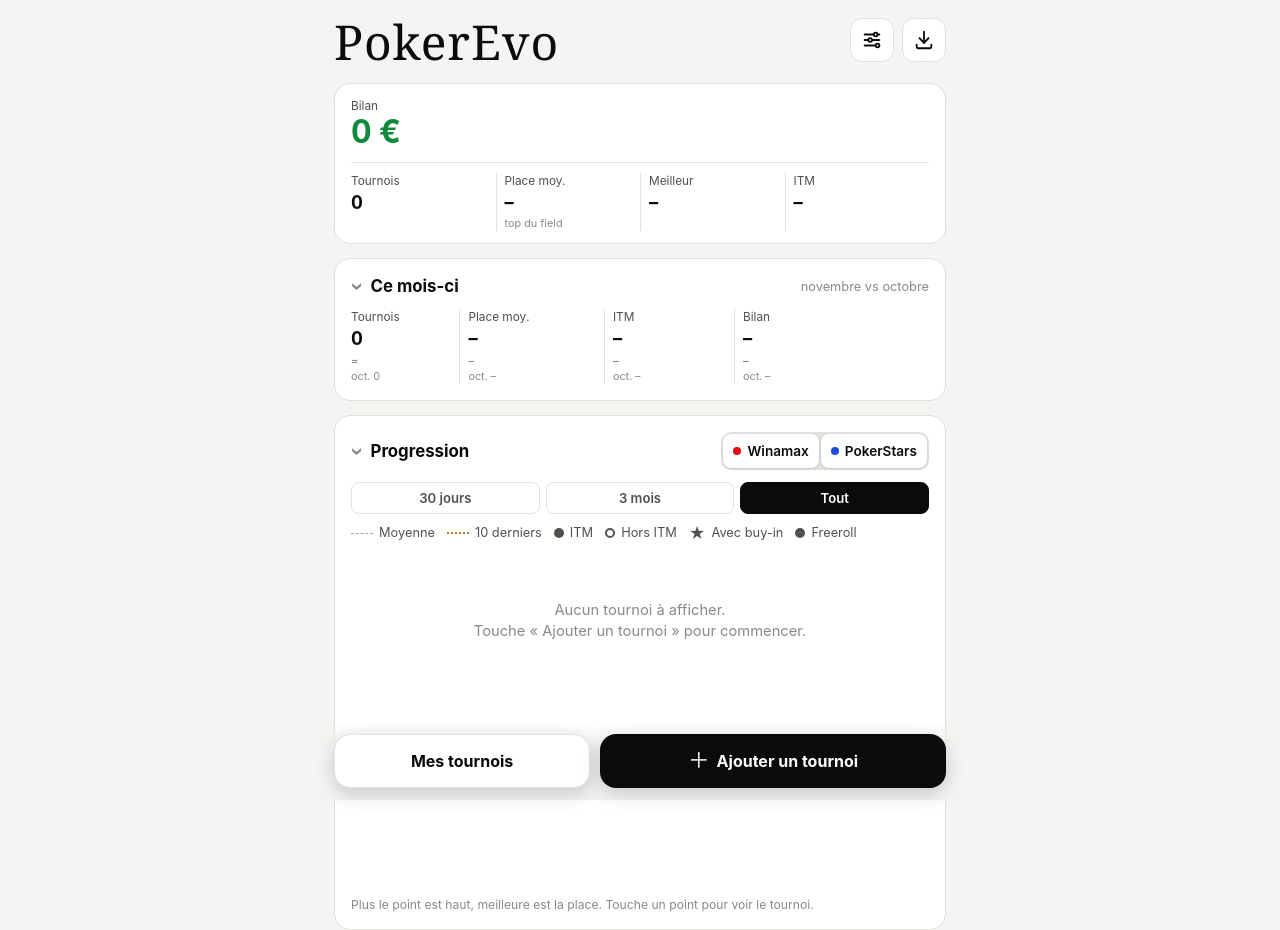
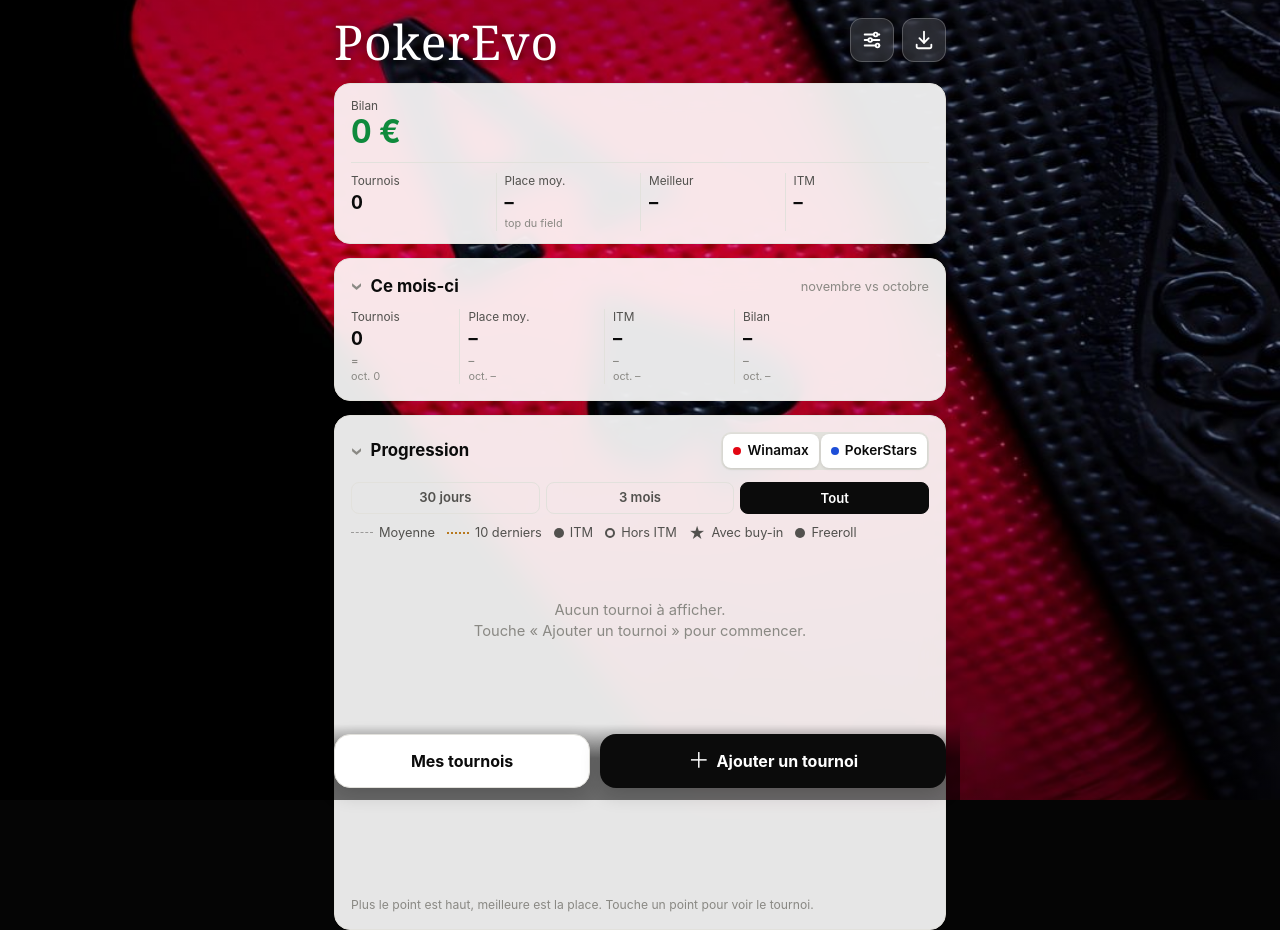
Before and after one commit to eastrip/PokerEvo, a plain HTML site: page index.html in a window 1280 px wide. Shown: the top 930 px of the page. Drawn offline with nearby package versions, Linux system fonts and the light colour scheme; a web font is replaced by a local one.

Commit message:
Add files via upload

```diff
--- a/index.html
+++ b/index.html
@@ -5,11 +5,10 @@
 <meta name="viewport" content="width=device-width, initial-scale=1, viewport-fit=cover">
 <meta name="apple-mobile-web-app-capable" content="yes">
 <meta name="mobile-web-app-capable" content="yes">
-<meta name="apple-mobile-web-app-status-bar-style" content="default">
+<meta name="apple-mobile-web-app-status-bar-style" content="black-translucent">
 <meta name="apple-mobile-web-app-title" content="PokerEvo">
 <meta name="format-detection" content="telephone=no">
-<meta name="theme-color" content="#f4f4f2" media="(prefers-color-scheme: light)">
-<meta name="theme-color" content="#111110" media="(prefers-color-scheme: dark)">
+<meta name="theme-color" content="#000000">
 <title>PokerEvo</title>
 <script src="https://cdn.jsdelivr.net/npm/chart.js@4.4.1/dist/chart.umd.min.js"></script>
 <!-- Police du titre : Rye (style saloon / table de poker), Google Fonts -->
@@ -78,8 +77,24 @@
     margin: 4px 0 0; letter-spacing: .02em;
   }
 
+  /* Image de fond (fichier IMG_2265.jpeg à côté de index.html sur GitHub).
+     Calque fixe : « background-attachment: fixed » ne fonctionne pas sur iPhone. */
+  html { background-color: #050505; }
+  body { background: transparent !important; }
+  body::before {
+    content: ""; position: fixed; inset: 0; z-index: -1; pointer-events: none;
+    background:
+      linear-gradient(180deg, rgba(0,0,0,.35) 0%, rgba(0,0,0,.15) 35%, rgba(0,0,0,.55) 100%),
+      url("IMG_2265.jpeg") center / cover no-repeat;
+  }
+  /* En-tête directement sur la photo : texte clair */
+  header h1 { color: #fff; text-shadow: 0 2px 12px rgba(0,0,0,.6); }
+  .all-hidden { color: var(--text-2); }
+
   .card {
-    background: var(--surface);
+    background: color-mix(in srgb, var(--surface) 90%, transparent);
+    -webkit-backdrop-filter: blur(14px) saturate(1.1);
+    backdrop-filter: blur(14px) saturate(1.1);
     border: 1px solid var(--border);
     border-radius: 16px;
     padding: 16px;
@@ -109,8 +124,9 @@
   .chip .dot { width: 8px; height: 8px; }
   .save-btn {
     -webkit-appearance: none; appearance: none; flex: none;
-    width: 44px; height: 44px; border-radius: 12px; border: 1px solid var(--border);
-    background: var(--surface); color: var(--text);
+    width: 44px; height: 44px; border-radius: 12px; border: 1px solid rgba(255,255,255,.22);
+    background: rgba(255,255,255,.12); color: #fff;
+    -webkit-backdrop-filter: blur(10px); backdrop-filter: blur(10px);
     display: flex; align-items: center; justify-content: center; cursor: pointer;
   }
   .save-btn svg { width: 22px; height: 22px; }
@@ -324,7 +340,7 @@
     display: grid; grid-template-columns: 1fr 1.35fr; gap: 10px;
     max-width: 640px; margin: 0 auto;
     padding: 10px calc(14px + var(--safe-right)) calc(12px + var(--safe-bottom)) calc(14px + var(--safe-left));
-    background: linear-gradient(to top, var(--bg) 70%, transparent);
+    background: linear-gradient(to top, rgba(0,0,0,.55) 55%, transparent);
   }
   .bar-btn {
     -webkit-appearance: none; appearance: none;
```
